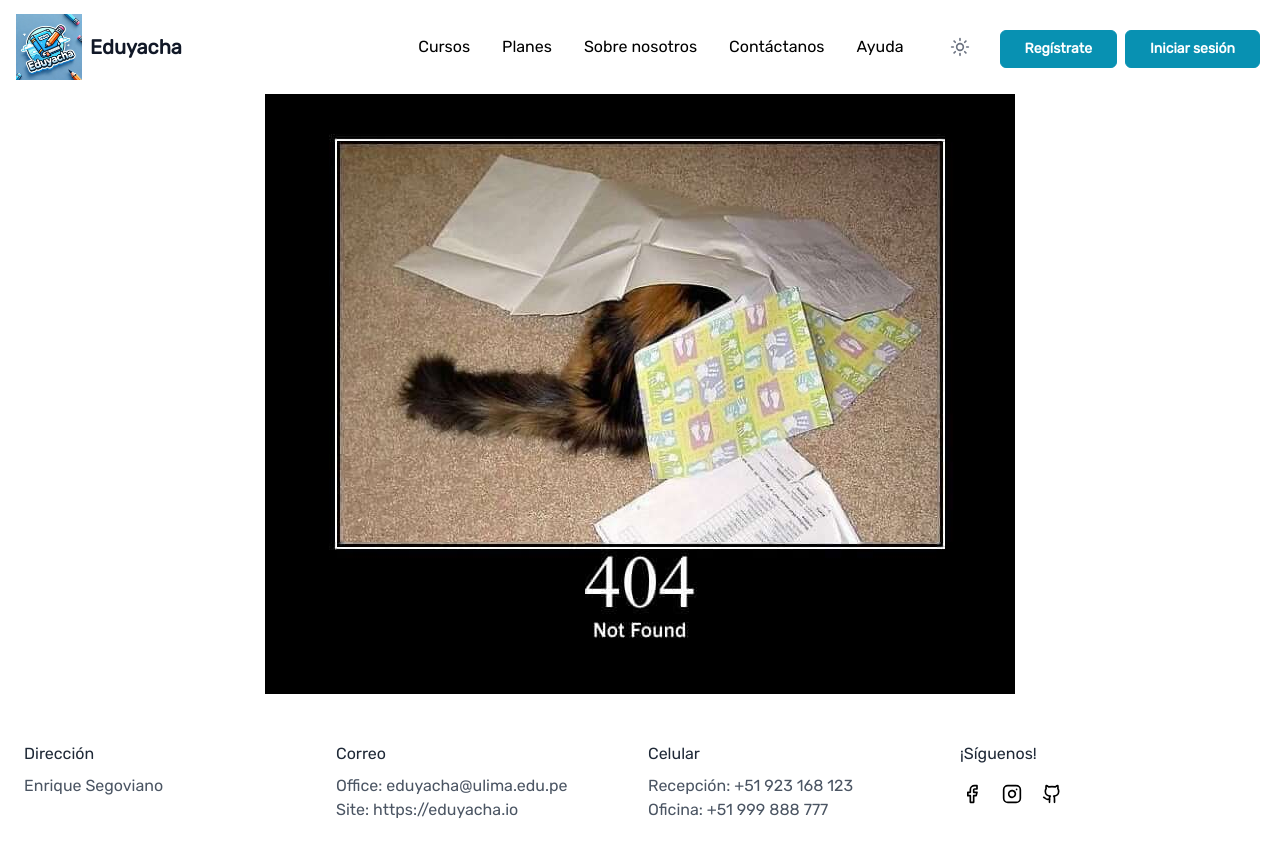
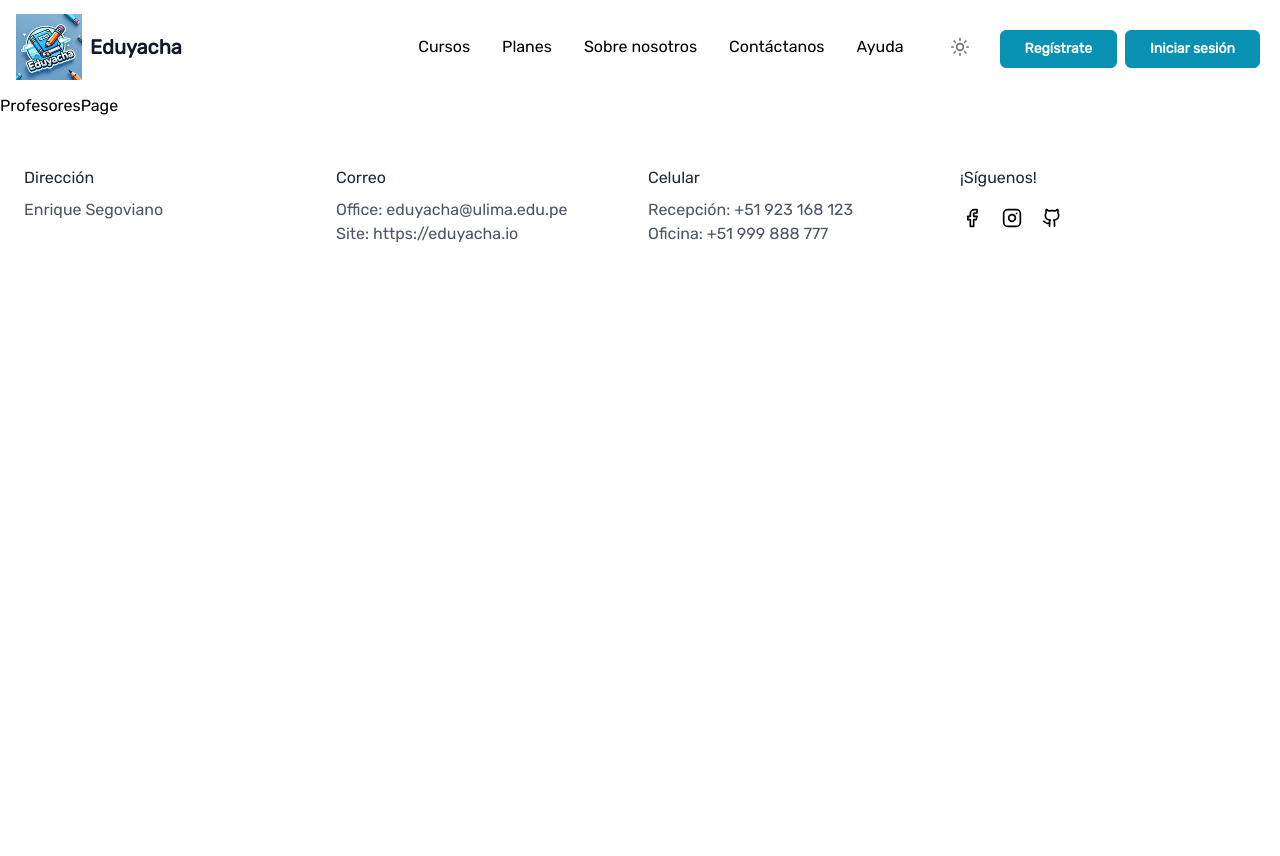
Before and after one commit to JesuFrancesco/proyecto-soft2, a Next.js app in the folder client/: page /proyecto-soft2/profesores in a window 1280 px wide. Before the commit this address had no page. Shown: the top 856 px of the page. After the commit the page ends 800 px from the top, so only its background shows below. Built offline with nearby package versions, Linux system fonts and the light colour scheme.

Commit message:
chore: añadir locck wip: profesores page

```diff
--- /dev/null
+++ b/client/app/profesores/page.tsx
@@ -0,0 +1,7 @@
+const ProfesoresPage = () => {
+  //pantalla de puntuacion del profe
+  //pantalla de reseñas
+  return <div>ProfesoresPage</div>;
+};
+
+export default ProfesoresPage;
```
Also changed, not shown: 2 other files (tests, documents, lock files or other folders).
